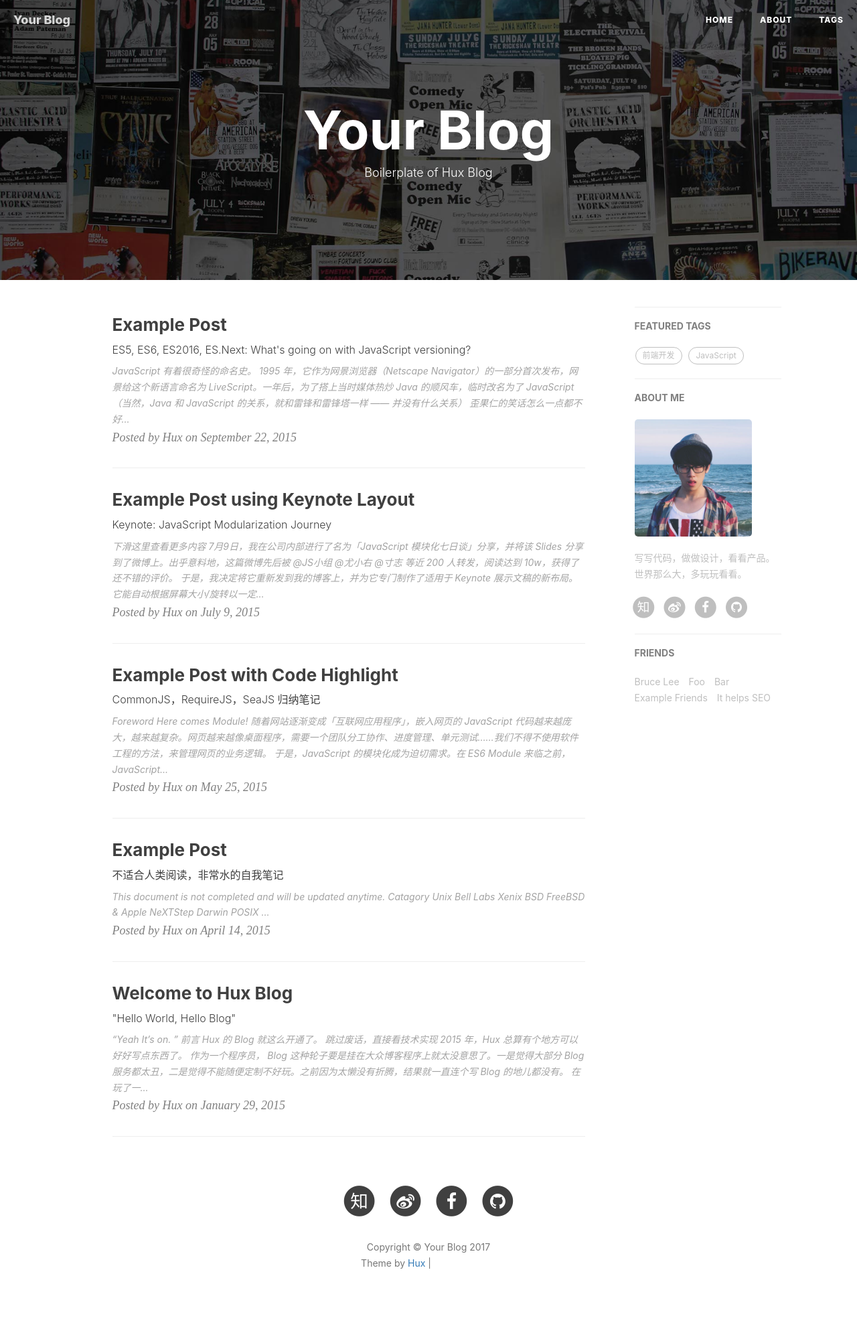
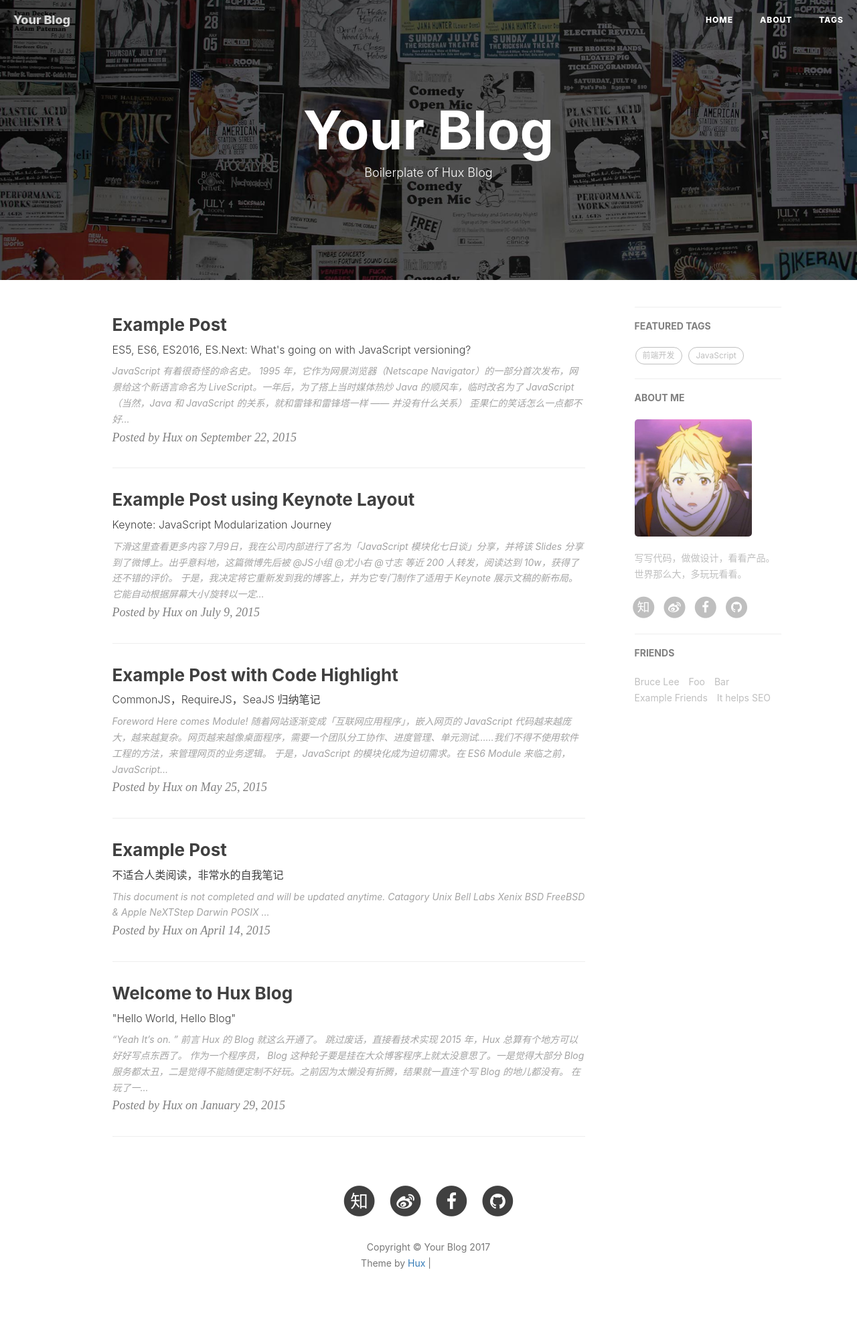
Before and after one commit to Holdbacktheriver/holdbacktheriver.github.io, a Jekyll site: the page built from index.html, in a window 1280 px wide. Shown: the whole page at 67% size. Built offline with Jekyll 4.4.1, drawn with Linux system fonts in a browser that asks for light colours; nearby versions of some CDN libraries; the list of posts is cut into pages by our own code; comment, search, counter and statistics services are not loaded; grey boxes are pictures that could not be loaded.

Commit message:
更换头像

```diff
--- a/_config.yml
+++ b/_config.yml
@@ -69,7 +69,7 @@ ga_domain: xxxx
 # Sidebar settings
 sidebar: true                           # whether or not using Sidebar.
 sidebar-about-description: "写写代码，做做设计，看看产品。世界那么大，多玩玩看看。"
-sidebar-avatar: /img/avatar-hux.jpg      # use absolute URL, seeing it's used in both `/` and `/about/`
+sidebar-avatar: /img/lee.jpg      # use absolute URL, seeing it's used in both `/` and `/about/`
 
 
 
```
Also changed, not shown: img/avatar-hux.jpg (deleted), img/lee.jpg (added).
